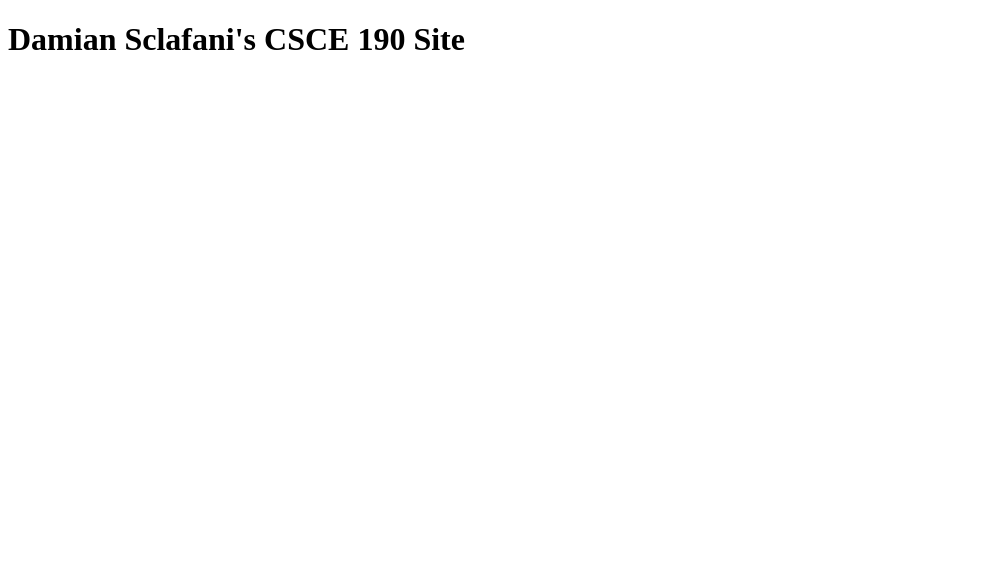
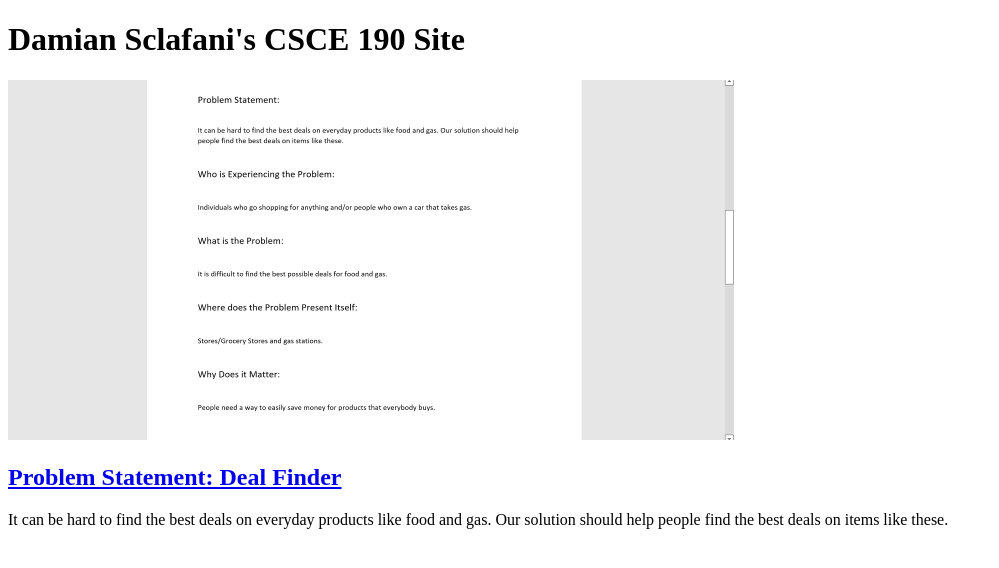
Before and after one commit to SclafaniDamian/SclafaniDamian.github.io, a plain HTML site: page index.html in a window 1280 px wide. Shown: the whole page, without its empty margins (0-999 px from the left). Drawn offline with Linux system fonts and the light colour scheme.

Commit message:
Add files via upload

```diff
--- a/index.html
+++ b/index.html
@@ -5,5 +5,15 @@
     </head>
     <body>
         <h1>Damian Sclafani's CSCE 190 Site</h1>
+
+        <section class="assignment">
+            <a href="files/Problem Statement.pdf"><img src="images/Problem Statement Screenshot.png"></a>
+            <section class="ass-details">
+                <a href="files/Problem Statement.pdf"><h2>Problem Statement: Deal Finder</h2></a>
+                <p>
+                    It can be hard to find the best deals on everyday products like food and gas. Our solution should help people find the best deals on items like these.
+                </p>
+            </section>
+        </section>
     </body>
 </html>
```
Also changed, not shown: Images/Problem Statement Screenshot.png (added), 1 other file.
